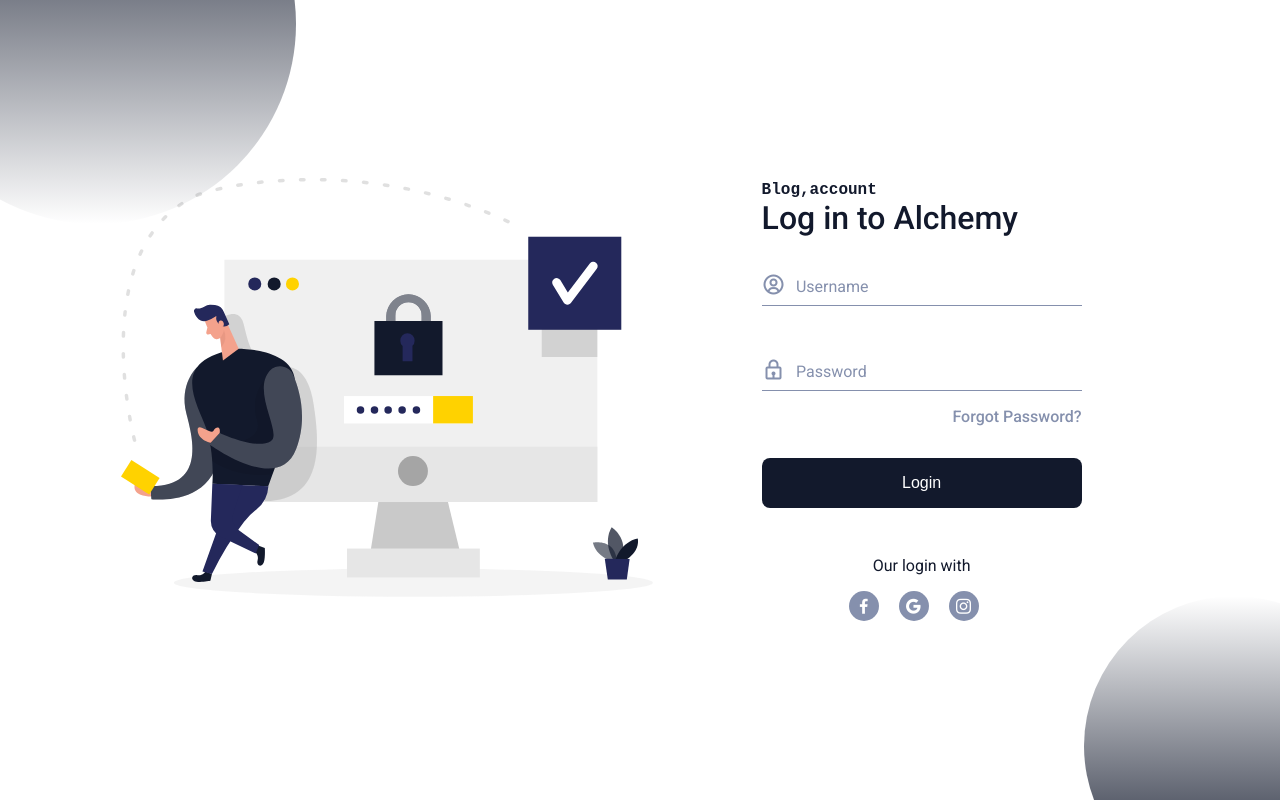
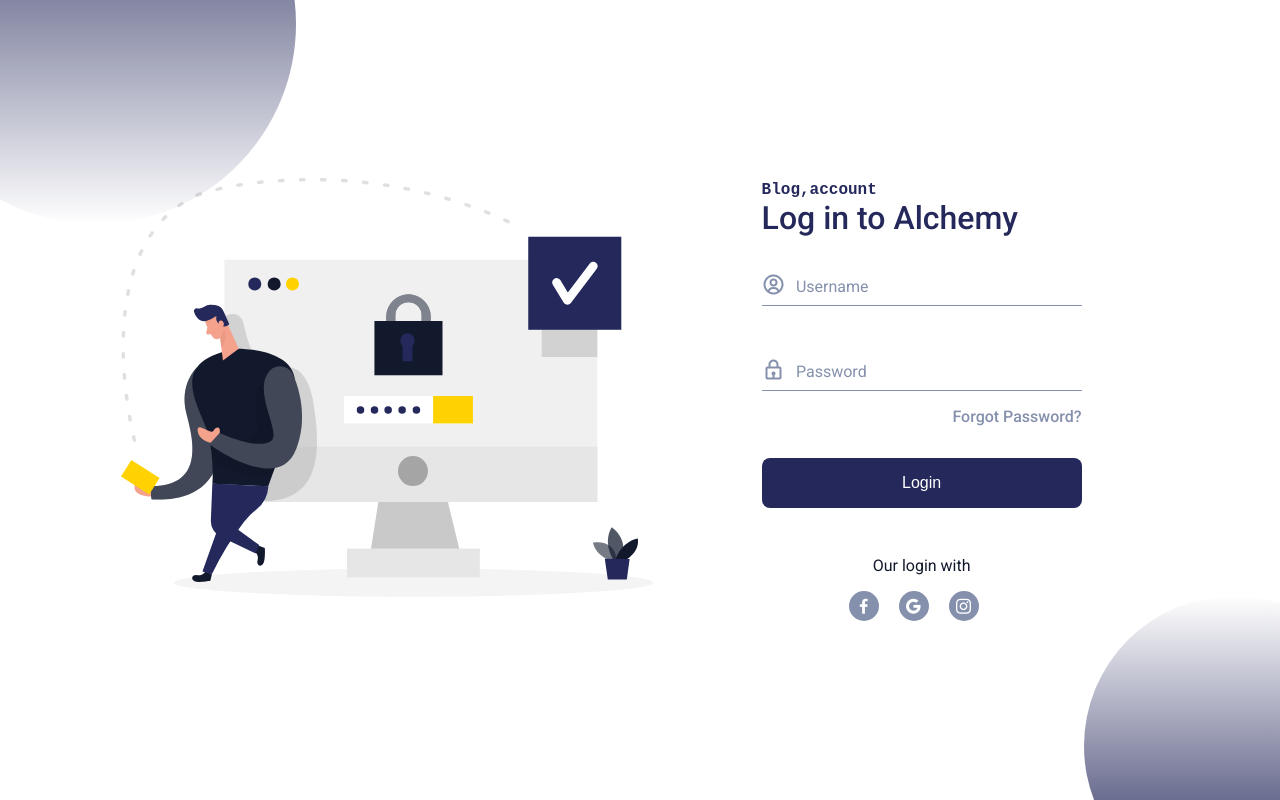
Before and after one commit to SwaroopArya65/Blog, a plain HTML site: page login.html in a window 1280 px wide. Drawn offline with nearby package versions, Linux system fonts and the light colour scheme.

Commit message:
modify in login page

```diff
--- a/login.html
+++ b/login.html
@@ -25,7 +25,7 @@
 
             <form action="" class="form__content">
                 <small
-                    style="font-size: 1rem; font-weight: bold; font-family: 'Courier New', Courier, monospace;">Blog,account</small>
+                    style="color: #24285b; font-size: 1rem; font-weight: bold; font-family: 'Courier New', Courier, monospace;">Blog,account</small>
                 <h1 class="form__title">Log in to Alchemy</h1>
 
                 <div class="form__div form__div-one">
--- a/login/styles.css
+++ b/login/styles.css
@@ -6,6 +6,7 @@
 /*=== Colores ===*/
 :root {
     --first-color: #12192C;
+    --second-color: #24285b;
     --text-color: #8590AD;
 }
 
@@ -70,13 +71,13 @@ img {
 .shape1 {
     top: -7rem;
     left: -3.5rem;
-    background: linear-gradient(180deg, var(--first-color) 0%, rgba(196, 196, 196, 0) 100%);
+    background: linear-gradient(180deg, var(--second-color) 0%, rgba(196, 196, 196, 0) 100%);
 }
 
 .shape2 {
     bottom: -6rem;
     right: -5.5rem;
-    background: linear-gradient(180deg, var(--first-color) 0%, rgba(196, 196, 196, 0) 100%);
+    background: linear-gradient(180deg, var(--second-color) 0%, rgba(196, 196, 196, 0) 100%);
     transform: rotate(180deg);
 }
 
@@ -99,6 +100,7 @@ img {
 
 .form__title {
     /* font-size: var(--big-font-size); */
+    color: #24285b;
     font-weight: 500;
     margin-bottom: 2rem;
 }
@@ -190,7 +192,7 @@ img {
     outline: none;
     border: none;
     margin-bottom: 3rem;
-    background-color: var(--first-color);
+    background-color: var(--second-color);
     color: #fff;
     border-radius: .5rem;
     cursor: pointer;
```
